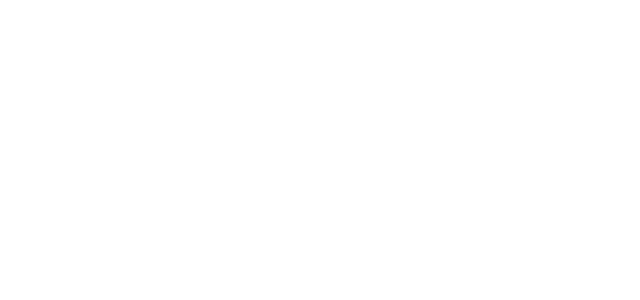
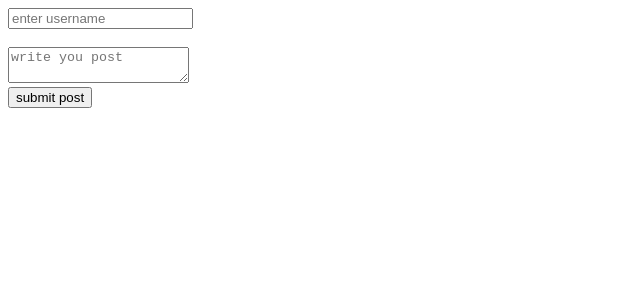
Before and after one commit to prahans/nodejs-backend-learning, a React (Vite) app in the folder quora/frontend/: page /new in a window 1280 px wide. Before the commit this address had no page. Shown: the top 300 px of the page, without its empty margins (0-640 px from the left). Built offline with nearby package versions, Linux system fonts and the light colour scheme.

Commit message:
learning backend by building project

```diff
--- a/quora/frontend/src/App.tsx
+++ b/quora/frontend/src/App.tsx
@@ -1,6 +1,7 @@
 import { BrowserRouter, Route, Routes } from "react-router-dom";
 import Home from "./Home";
 import Edit from "./Edit";
+import New from "./New";
 
 function App() {
   return (
@@ -8,6 +9,7 @@
       <Routes>
         <Route index element={<Home />} />
         <Route path="/edit" element={<Edit />} />
+        <Route path="/new" element={<New />} />
       </Routes>
     </BrowserRouter>
   );
--- a/quora/frontend/src/Home.tsx
+++ b/quora/frontend/src/Home.tsx
@@ -42,7 +42,7 @@
       <br />
       <br />
       <br />
-      <a href="http://localhost:8080/posts/new">create a new post</a>
+      <button onClick={() => navigate("/new")}>create a new post</button>
     </>
   );
 }
--- /dev/null
+++ b/quora/frontend/src/New.tsx
@@ -0,0 +1,13 @@
+function New() {
+  return (
+    <form method="post" action="/posts">
+      <input placeholder="enter username" name="username" type="text" /> <br />{" "}
+      <br />
+      <textarea placeholder="write you post" name="content"></textarea>
+      <br />
+      <button>submit post</button>
+    </form>
+  );
+}
+
+export default New;
```
